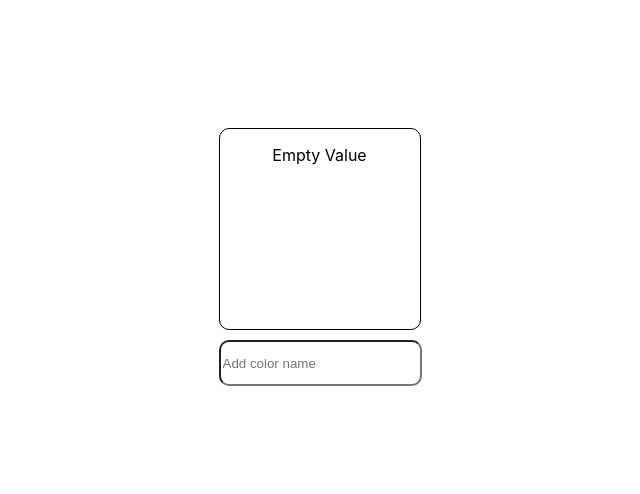
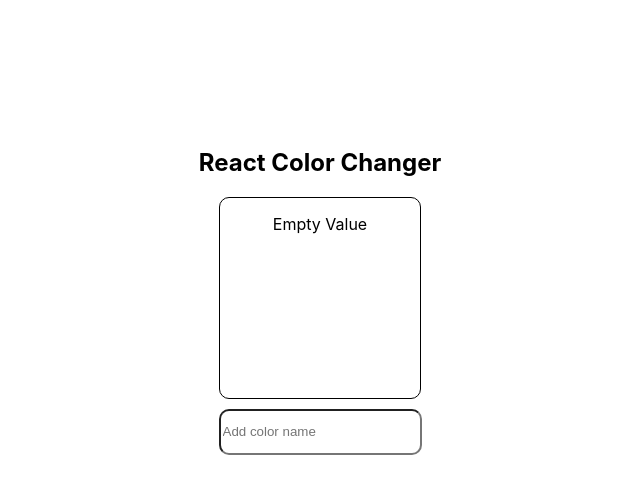
Before and after one commit to cchow33/React-color-changer, a React (Create React App) app: page / in a window 1280 px wide. Shown: the top 494 px of the page, without its empty margins (320-960 px from the left). Built offline with nearby package versions, Linux system fonts and the light colour scheme.

Commit message:
project done

```diff
--- a/src/App.js
+++ b/src/App.js
@@ -1,31 +1,30 @@
 import logo from './logo.svg';
 import './App.css';
 import { useState } from 'react'
+import Square from './components/Square';
+import Search from './components/Search';
 
 function App() {
   const [color, setColor] = useState('')
-
-
   const changeColor = (color) => {
     console.log(color)
   }
-
 
   return (
     <div className="App"
       style={{
         'display': 'flex',
+        'flexDirection': 'column',
         'alignItems': 'center',
         'justifyContent': 'center',
+        'position': 'relative',
+        'marginTop': '10%'
       }}>
 
-      <div className="colorSquare"
-        style={{
-          'position': 'relative',
-          'marginTop': '10%',
-        }}>
+      <h2>React Color Changer</h2>
 
-        <div className='color-square'
+
+      {/* <div className='color-square'
         style={{
           'width': '200px',
           'height': '200px',
@@ -33,11 +32,16 @@ function App() {
           'border': '1px solid black',
           'backgroundColor': color
         }}>
-          {/* <p>{length > 0 ? 'Empty value' : {color}}</p> */}
-          <p>Empty Value {color}</p>
-        </div>
+        <p>{color ? color : 'Empty Value'}</p>
+      </div> */}
 
-        <input
+      <Square
+        color={color}
+        setColor={setColor}
+        onKeyDown={changeColor}
+      />
+
+      {/* <input
         type="text"
         autofocus
         placeholder='Add color name'
@@ -52,10 +56,15 @@ function App() {
         onChange={(e) => setColor(e.target.value)}
         onKeyDown={(e) => changeColor(e.target.value)}
       >
+      </input> */}
 
-        </input>
+      <Search
+        color={color}
+        setColor={setColor}
+        onKeyDown={changeColor}
+      />
 
-        </div>
+
     </div>
   );
 }
--- /dev/null
+++ b/src/components/Search.js
@@ -0,0 +1,26 @@
+import React from 'react'
+
+const Search = ({ color, setColor, changeColor }) => {
+  return (
+    <div>
+      <input
+        type="text"
+        autofocus
+        placeholder='Add color name'
+        required
+        value={color}
+        style={{
+          'width': '195px',
+          'height': '40px',
+          'borderRadius': '10px',
+          'marginTop': '10px'
+        }}
+        onChange={(e) => setColor(e.target.value)}
+        onKeyDown={(e) => changeColor(e.target.value)}
+      >
+      </input>
+    </div>
+  )
+}
+
+export default Search
--- /dev/null
+++ b/src/components/Square.js
@@ -0,0 +1,22 @@
+import React from 'react'
+
+const Square = ({ color, setColor, changeColor }) => {
+  return (
+    <main>
+      <div className='color-square'
+        style={{
+          'width': '200px',
+          'height': '200px',
+          'borderRadius': '10px',
+          'border': '1px solid black',
+          'backgroundColor': color
+        }}>
+        <p>{color ? color : 'Empty Value'}</p>
+      </div>
+
+    </main>
+
+  )
+}
+
+export default Square
```
Lines whose indentation alone changed are shown as unchanged.
